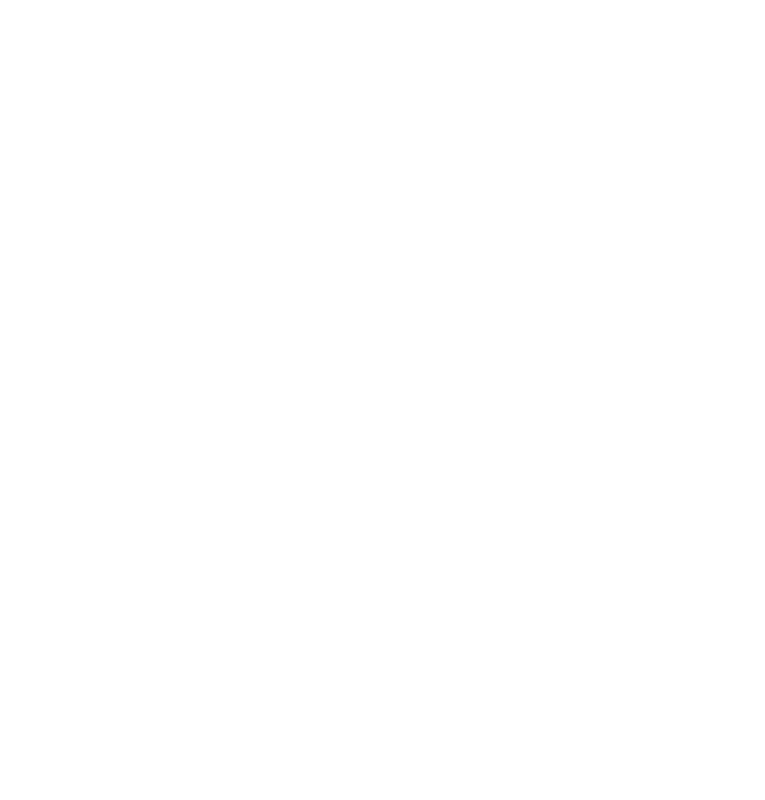
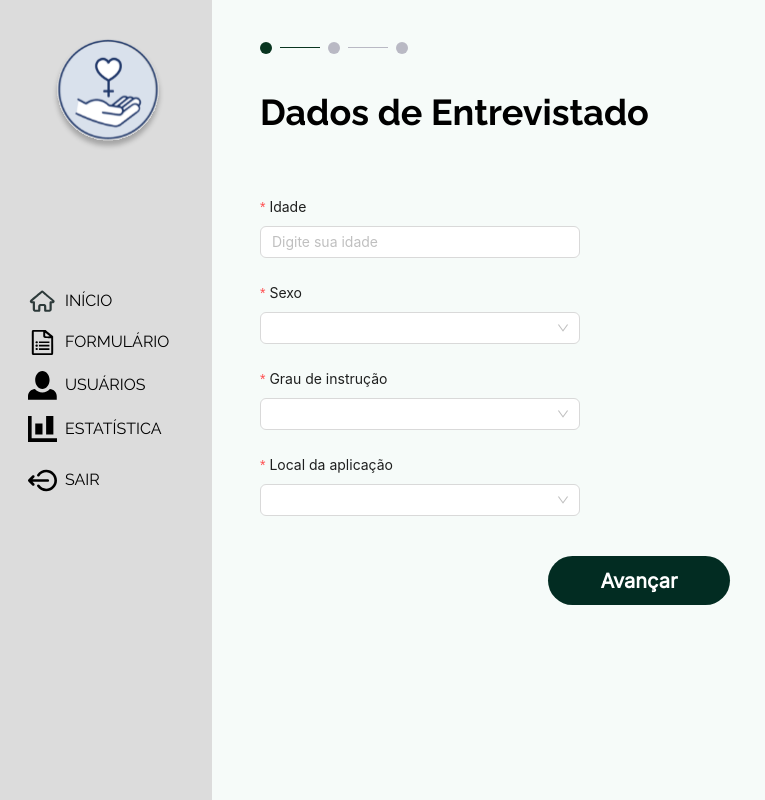
Before and after one commit to ProjetoViolenciaPsicologica/Frontend, a Next.js app: page /formulario in a window 1280 px wide. Before the commit this address had no page. Shown: the top 800 px of the page, without its empty margins (0-765 px from the left). Built offline with nearby package versions, Linux system fonts and the light colour scheme.

Commit message:
mudancas no formulario

```diff
--- a/src/components/Question/index.tsx
+++ b/src/components/Question/index.tsx
@@ -1,5 +1,5 @@
-import React, { useState } from "react";
-import { Montserrat, Jost, Inter } from "next/font/google";
+import React, { useState, useEffect } from "react";
+import { Raleway, Montserrat, Jost, Inter } from "next/font/google";
 import { toast } from "react-toastify";
 
 const inter = Inter({
@@ -19,6 +19,11 @@
   subsets: ["latin"],
 });
 
+const raleway = Raleway({
+  weight: "700",
+  style: "normal",
+  subsets: ["latin"],
+});
 
 export default function Index({
   question,
@@ -26,18 +31,15 @@
   setPage,
   allOptions,
   setAllOptions,
-  status,
 }: {
   question: string[];
   page: number;
   setPage: (page: number) => void;
   allOptions: string;
   setAllOptions: (allOptions: string) => void;
-  status: boolean;
 }) {
   const [selectedOptions, setSelectedOptions] = useState<any>({});
   const [, setErrors] = useState({});
-
   const handleRadioChange = (questionIndex: number, value: string) => {
     setSelectedOptions((prevOptions: any) => ({
       ...prevOptions,
@@ -48,8 +50,8 @@
       [questionIndex.toString()]: false,
     }));
   };
-
   const handleSubmit = () => {
+    // Validar se alguma questão não foi respondida
     const newErrors: Record<string, boolean> = {};
     question.forEach((_, index) => {
       if (!selectedOptions[index.toString()]) {
@@ -60,28 +62,32 @@
     });
     setErrors(newErrors);
 
+    // Verificar se todas as questões foram respondidas
     const allQuestionsAnswered = Object.values(newErrors).every(
       (error) => !error
     );
 
     if (allQuestionsAnswered) {
+      // Realizar ações necessárias com as opções selecionadas
 
       const optionsString = Object.values(selectedOptions).join(",");
 
-      let prevOptions = allOptions;
+      let prevOptions = allOptions; // assuming allOptions is the previous state
       let newOptions = prevOptions + optionsString + ",";
       setAllOptions(newOptions);
       // Mudar de página
-      if (page < 2) {
+      if (page < 3) {
         setPage(page + 1);
+      } else {
+        // Se for a última página, você pode enviar a string para a API aqui
+        console.log("Enviar para a API:", allOptions);
+      }
+
+      // Scroll para o topo
       window.scrollTo({
         top: 0,
         behavior: "smooth",
       });
-      }
-
-      // Scroll para o topo
-
     } else {
       // Se alguma questão não foi respondida, você pode exibir uma mensagem de erro ou tomar outra ação apropriada.
       toast.error("Por favor, responda a todas as perguntas.", {
@@ -109,7 +115,7 @@
                 {question}
               </h1>
               <div className="mt-7 mb-11 w-full h-[182px] p-2 bg-white bg-opacity-70 rounded-2xl shadow border border-white border-opacity-70 flex-col gap-y-2 justify-center items-start inline-flex">
-
+                {/* faça 4 inputs radios */}
 
                 <div className="flex items-center">
                   <input
@@ -182,19 +188,12 @@
       </div>
       <div className="w-full flex justify-center">
         <button
-    className={`${inter.className} ${status ? "bg-green-ligth cursor-wait" : "bg-green-bg cursor-pointer"} text-xl font-bold text-white w-[202px] h-[59px]  rounded-[32px] mt-7 mb-7 relative`}
+          className={`${inter.className} text-xl font-bold text-white w-[202px] h-[59px] bg-emerald-950 rounded-[32px] mt-7 mb-7`}
           onClick={handleSubmit}
         >
-    {page === 2 && !status && "FINALIZAR"}
-    {page < 2 && "AVANÇAR"}
-    {status && (
-      <span className="absolute top-1/2 left-1/2 transform -translate-x-1/2 -translate-y-1/2">
-        <div className="animate-spin w-6 h-6 border-t-2 border-white rounded-full"></div>
-      </span>
-    )}
+          {page === 3 ? "FINALIZAR" : "AVANÇAR"}
         </button>
       </div>
-
     </>
   );
 }
--- a/src/pages/formulario/index.tsx
+++ b/src/pages/formulario/index.tsx
@@ -1,13 +1,15 @@
 import React, { useState, useEffect } from "react";
 import Layout from "@/components/Layout";
-import { Raleway } from "next/font/google";
+import { Raleway, Inter } from "next/font/google";
 import Question from "@/components/Question";
 import { questions, categories } from "@/utils/form";
-import { useMutation } from 'react-query';
+import { useMutation } from "react-query";
 import { toast } from "react-toastify";
+import { api } from "@/services";
+import nookies from "nookies";
+
 import { useRouter } from "next/router";
-import { GetServerSideProps } from "next";
-import { parseCookies } from 'nookies';
+import { Button, InputNumber, Form, Input, Select } from "antd";
 
 const raleway = Raleway({
   weight: "700",
@@ -15,24 +17,34 @@
   subsets: ["latin"],
 });
 
+export interface dataForm {
+  idade: number;
+  escolha_sexo: string;
+  grau_de_instrucao: string;
+  definicaoLocalForm: string;
+}
 
 export default function Index() {
+  const [form] = Form.useForm(); // Extrai a referência do form
+
   const router = useRouter();
   const [page, setPage] = useState(0);
   const [allOptions, setAllOptions] = useState("");
-  const [statusRequest, setStatusRequest] = useState(false);
-  const { mutate } = useMutation(
-    async (data: string) => {
-      const response = await fetch('/api/form', {
-        method: 'POST',
+  const [formData, setFormData] = useState<dataForm>();
+
+  const { mutate } = useMutation(async (data: any) => {
+    const token = nookies.get()["psi-token"];
+    const response = await api.post("/formulario/novo", data, {
       headers: {
-          'Content-Type': 'application/json',
+        Authorization: `Bearer ${token}`,
+        "Access-Control-Allow-Credentials": "true",
+        "Access-Control-Allow-Origin": "*",
+        "Access-Control-Allow-Methods": "GET,PUT,POST,DELETE,PATCH,OPTIONS",
       },
-        body: JSON.stringify({data}),
     });
-
-      if (response.ok) {
-        toast.success('Respostas cadastradas com sucesso!', {
+    console.log(response);
+    if (response.status === 201) {
+      toast.success("Respostas cadastradas com sucesso!", {
         position: "top-center",
         autoClose: 2000,
         hideProgressBar: false,
@@ -42,14 +54,11 @@
         progress: undefined,
         theme: "light",
       });
-        setStatusRequest(false);
       setTimeout(() => {
-
-        router.push('/dashboard')
+        router.push("/dashboard");
       }, 2000);
-      }
-      else {
-        toast.error('Erro ao enviar as respostas.', {
+    } else {
+      toast.error("Erro ao enviar as respostas.", {
         position: "top-center",
         autoClose: 2000,
         hideProgressBar: false,
@@ -61,23 +70,42 @@
       });
     }
 
-      return response.json();
-    }
-  );
+    return response;
+  });
+
+  const onSubmit = async (data: any) => {
+    setFormData(data);
+    setPage(page + 1);
+  };
 
   useEffect(() => {
-    if(allOptions.length === 30) {
+    if (allOptions.length === 30) {
       const options = allOptions.substring(0, allOptions.length - 1);
 
-      mutate(options);
-      setStatusRequest(true);
+      const data: any = {
+        campo_questoes: options,
+        idade: formData?.idade,
+        escolha_sexo: formData?.escolha_sexo,
+        grau_de_instrucao: formData?.grau_de_instrucao,
+        localAplicacao: {
+          definicaoLocalForm: formData?.definicaoLocalForm,
+        },
+      };
+      mutate(data);
     }
-  }, [allOptions, mutate]);
+  }, [
+    allOptions,
+    formData?.definicaoLocalForm,
+    formData?.escolha_sexo,
+    formData?.grau_de_instrucao,
+    formData?.idade,
+    mutate,
+  ]);
 
   return (
     <Layout>
       <div className="flex bg-[#F6FBF9] h-full w-full flex-col items-center pl-4 lg:items-start lg:pl-12">
-        <div className="mt-4 flex flex-col w-full  md:mt-10">
+        <div className="mt-4 flex flex-col w-full md:mt-10">
           <svg
             width="155"
             height="16"
@@ -105,42 +133,109 @@
           <h1
             className={`${raleway.className} mt-9 text-2xl md:text-4xl font-bold text-black`}
           >
-            CATEGORIA: {categories[page]}
+            {page === 0
+              ? "Dados de Entrevistado"
+              : `CATEGORIA: ${categories[page]}`}
           </h1>
         </div>
-
-        {page === 0 && <Question question={questions.MEDO} page={page} setPage={setPage} allOptions={allOptions} setAllOptions={setAllOptions} status={statusRequest} />}
-        {page === 1 && <Question question={questions.DEPENDENCIA} page={page} setPage={setPage} allOptions={allOptions} setAllOptions={setAllOptions} status={statusRequest} />}
-        {page === 2 && <Question question={questions.CONTROLE} page={page} setPage={setPage} allOptions={allOptions} setAllOptions={setAllOptions} status={statusRequest} />}
-
-
+        {page === 0 && (
+          <div className="h-screen w-full md:mt-16 ">
+            <Form form={form} onFinish={onSubmit} layout="vertical">
+              <Form.Item
+                label="Idade"
+                name="idade"
+                rules={[
+                  { required: true, message: "Por favor, insira sua idade" },
+                ]}
+              >
+                <Input
+                  type="number"
+                  min={2}
+                  placeholder="Digite sua idade"
+                  className="w-80"
+                />
+              </Form.Item>
+              <Form.Item
+                className="w-80"
+                label="Sexo"
+                name="escolha_sexo"
+                rules={[{ required: true, message: "Campo é Obrigatório" }]}
+              >
+                <Select>
+                  <Select.Option value="masculino">Masculino</Select.Option>
+                  <Select.Option value="feminino">Feminino</Select.Option>
+                  <Select.Option value="outro">Outro</Select.Option>
+                </Select>
+              </Form.Item>
+              <Form.Item
+                className="w-80"
+                label="Grau de instrução"
+                name="grau_de_instrucao"
+                rules={[{ required: true, message: "Campo é Obrigatório" }]}
+              >
+                <Select>
+                  <Select.Option value="fundamental">
+                    Ensino fundamental completo
+                  </Select.Option>
+                  <Select.Option value="medio">
+                    Ensino médio completo
+                  </Select.Option>
+                  <Select.Option value="superior">
+                    Ensino superior completo
+                  </Select.Option>
+                </Select>
+              </Form.Item>
+              <Form.Item
+                className="w-80"
+                label="Local da aplicação"
+                name="definicaoLocalForm"
+                rules={[{ required: true, message: "Campo é Obrigatório" }]}
+              >
+                <Select>
+                  <Select.Option value="hospital">Hospital</Select.Option>
+                  <Select.Option value="escola">Escola</Select.Option>
+                  <Select.Option value="delegacia">Delegacia</Select.Option>
+                </Select>
+              </Form.Item>
+              <Form.Item className="flex w-80 md:w-[470px] justify-center mt-10 md:justify-end  items-center">
+                <button
+                  type="submit"
+                  className="w-[182px] h-[49px] bg-emerald-950 rounded-[32px] text-white text-xl font-bold font-['Inter']"
+                >
+                  Avançar
+                </button>
+              </Form.Item>
+            </Form>
+          </div>
+        )}
+        {page === 1 && (
+          <Question
+            question={questions.MEDO}
+            page={page}
+            setPage={setPage}
+            allOptions={allOptions}
+            setAllOptions={setAllOptions}
+          />
+        )}
+        {page === 2 && (
+          <Question
+            question={questions.DEPENDENCIA}
+            page={page}
+            setPage={setPage}
+            allOptions={allOptions}
+            setAllOptions={setAllOptions}
+          />
+        )}
+        {page === 3 && (
+          <Question
+            question={questions.CONTROLE}
+            page={page}
+            setPage={setPage}
+            allOptions={allOptions}
+            setAllOptions={setAllOptions}
+          />
+        )}
       </div>
     </Layout>
   );
 }
-
-
-export const getServerSideProps: GetServerSideProps = async ({ req }) => {
-  const cookies = parseCookies({ req });
-
-  // Acesse o cookie ou qualquer outra informação de autenticação
-  const isAuthenticated = !!cookies['psi-token'];
-
-  // Faça qualquer lógica adicional necessária
-
- if (!isAuthenticated){
-  return {
-    redirect: {
-      destination: '/login',
-      permanent: false,
-    },
-  }
-
- }
-
- return {
-  props: {
-    title:"ok"
-  }
- }
-}
--- a/src/utils/form/index.ts
+++ b/src/utils/form/index.ts
@@ -1,4 +1,9 @@
-export const categories = ["MEDO", "DEPENDÊNCIA EMOCIONAL", "CONTROLE ABSOLUTO (SUBJUGAÇÃO)"]
+export const categories = [
+  "",
+  "MEDO",
+  "DEPENDÊNCIA EMOCIONAL",
+  "CONTROLE ABSOLUTO (SUBJUGAÇÃO)",
+];
 
 export const questions = {
   MEDO: [
@@ -13,13 +18,13 @@
     `7- Algum familiar ou relacionamento seu castiga você com períodos longos de silêncio, dando-lhe "gelo" e passando a agir como se você não existisse? `,
     `8- Algum familiar ou relacionamento seu faz você se sentir como se estivesse ficando maluco, provocando sumiço de coisas, mentindo e se contradizendo repetidamente?`,
     `9 - Algum familiar ou relacionamento seu acusa você de coisas erradas que é ele próprio que faz? `,
-        `10- Algum familiar ou relacionamento seu faz questão de estragar todas as suas conquistas e datas comemorativas? `
+    `10- Algum familiar ou relacionamento seu faz questão de estragar todas as suas conquistas e datas comemorativas? `,
   ],
   CONTROLE: [
     `11- Algum familiar ou relacionamento seu exige de você submissão total, tendo que aceitar sem reclamar toda e qualquer exigência dele? `,
     `12- Algum familiar ou relacionamento seu se diz no direito de governar como você pensa, se veste e se comporta e o que você faz, a que horas deve fazer e com quem pode ter contato, e monitora você todas as horas todos os dias?`,
     `13- Algum familiar ou relacionamento seu se diz no direito de controlar ou invadir as suas senhas, as suas redes sociais, o seu e-mail, as suas postagens?`,
     `14- Algum familiar ou relacionamento seu controla ou se aproveita do seu dinheiro, exigindo ser ele a prioridade e que você fique por último na fila das prioridades?`,
-        `15- Algum familiar ou relacionamento seu se esforça por controlar como as pessoas enxergam você, passando a imagem para as pessoas de que você é que é uma pessoa desequilibrada e problemática, um peso, um fardo?`
-    ]
-}
+    `15- Algum familiar ou relacionamento seu se esforça por controlar como as pessoas enxergam você, passando a imagem para as pessoas de que você é que é uma pessoa desequilibrada e problemática, um peso, um fardo?`,
+  ],
+};
```
Lines whose indentation alone changed are shown as unchanged.
